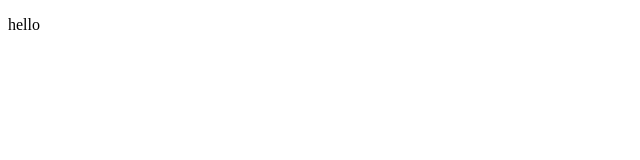
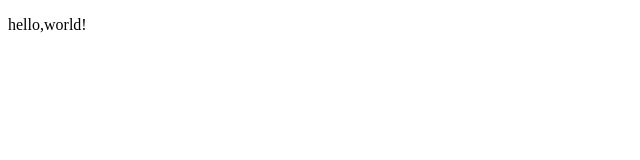
Before and after one commit to bingfengqilin/test1, a plain HTML site: page index.html in a window 1280 px wide. Shown: the full height of the page, 0-640 px from the left. Drawn offline with Linux system fonts and the light colour scheme.

Commit message:
添加了一个world

```diff
--- a/index.html
+++ b/index.html
@@ -5,6 +5,8 @@
 	<title>test</title>
 </head>
 <body>
-	<p>hello</p>
+	<p>
+	 hello,world!
+	</p>
 </body>
 </html>
```
